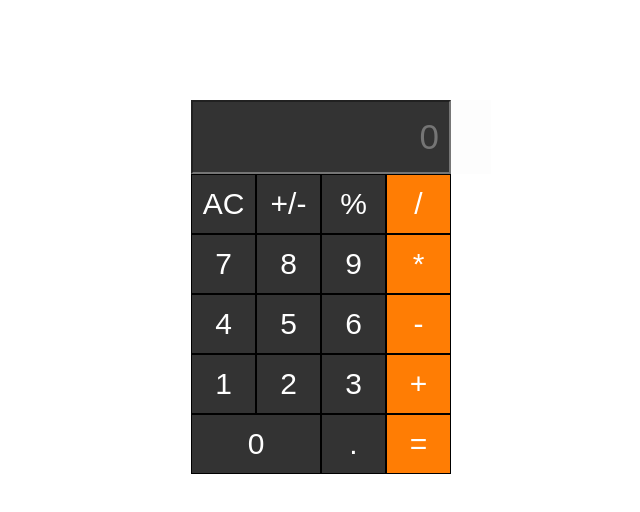
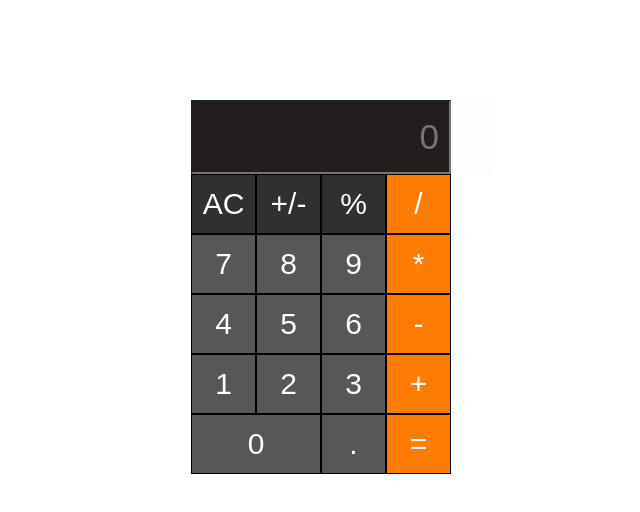
Before and after one commit to vikashoperandi/myfirstreact, a React (Create React App) app: page / in a window 1280 px wide. Shown: the top 512 px of the page, without its empty margins (299-939 px from the left). Built offline with nearby package versions, Linux system fonts and the light colour scheme.

Commit message:
final touch complete

```diff
--- a/src/App.css
+++ b/src/App.css
@@ -4,7 +4,7 @@
   background-color: rgb(253, 253, 253);
 }
 #ans{
-  background-color: #333;
+  background-color:rgb(34, 30, 30);
   color: white;
   padding: 10px;
   font-size: 35px;
@@ -15,7 +15,7 @@
 .button{
   height: 60px;
   width: 65px;
-  background-color: #333;
+  background-color: rgb(88, 86, 86);
   color: white;
   font-size: 30px;
   border: 1px solid black;
@@ -27,3 +27,6 @@
 #d1{
   background-color: rgb(255, 125, 4);
 }
+#d2{
+  background-color: rgb(49, 47, 47);
+}
--- a/src/App.js
+++ b/src/App.js
@@ -29,9 +29,9 @@ const total=()=>{
     <div className='calc'>
      <input type="text" placeholder='0' id='ans' value={result}/>
 
-     <input type='button'value='AC' className='button'onClick={clear}/>
-     <input type='button'value='+/-'className='button' onClick={plusmines}/>
-     <input type='button'value='%'className='button'onClick={clickhandler}/>
+     <input type='button'value='AC' id='d2' className='button'onClick={clear}/>
+     <input type='button'value='+/-'id='d2'className='button' onClick={plusmines}/>
+     <input type='button'value='%'id='d2'className='button'onClick={clickhandler}/>
      <input type='button'value='/' id='d1'className='button'onClick={clickhandler}/>
      <input type='button'value='7'className='button' onClick={clickhandler}/>
      <input type='button'value='8'className='button'onClick={clickhandler}/>
```
